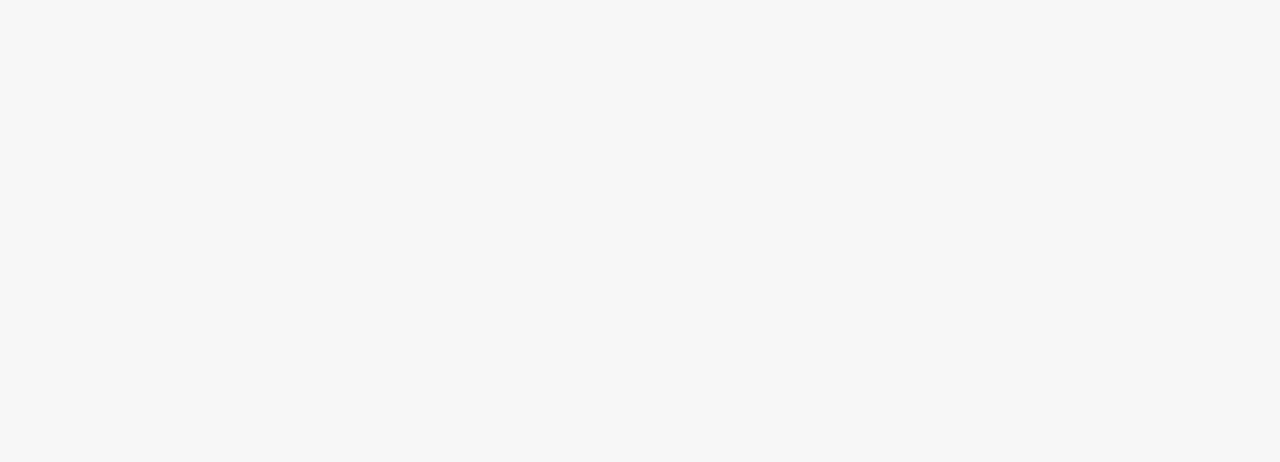
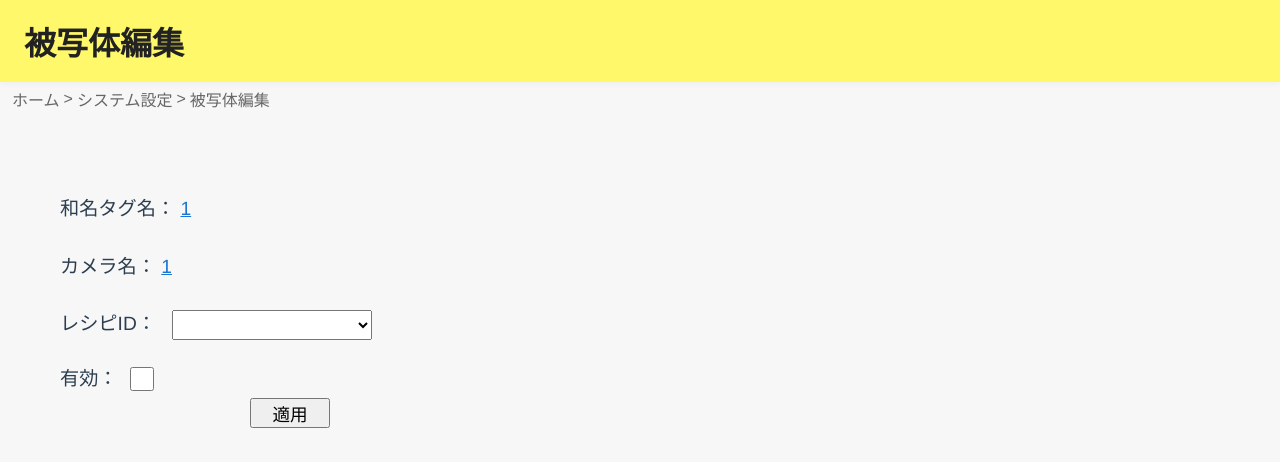
Before and after one commit to 38022/P3Icontrol, a Vue app: page /settingEdit/1/1/1/1 in a window 1280 px wide. Before the commit this address had no page. Shown: the top 462 px of the page. Built offline with nearby package versions, Linux system fonts and the light colour scheme.

Commit message:
被写体編集ページ修正

```diff
--- a/src/components/SettingEdit.vue
+++ b/src/components/SettingEdit.vue
@@ -12,10 +12,31 @@
     </nav>
     <div class="display-info">
       <div class="display-tag">
-        <p>和名タグ名：{{ decodedTag }}</p>
+        <p>
+        和名タグ名：
+        <router-link
+          v-if="decodedTag"
+          :to="{ name: 'TagInfo', params: { tag: encodeURIComponent(decodedTag), camera: encodeURIComponent(decodedCamera), recipeId: encodeURIComponent(decodedRecipeId) } }"
+        >
+          {{ decodedTag }}
+        </router-link>
+        <span v-else> </span>
+      </p>
       </div>
       <div class="display-camera">
-        <p>カメラ名：{{ decodedCamera }}</p>
+        <p>
+        カメラ名：
+          <router-link
+            v-if="decodedCamera"
+            :to="{ name: 'CameraInfo', params: {
+              camera: encodeURIComponent(decodedCamera),
+              tag: encodeURIComponent(decodedTag),
+              recipeId: encodeURIComponent(decodedRecipeId) } }"
+          >
+            {{ decodedCamera }}
+          </router-link>
+          <span v-else> </span>
+        </p>
       </div>
       <div class="display-recipe">
         <label>レシピID：</label>
@@ -60,6 +81,10 @@ export default {
     camera: {
       type: String,
       required: false
+    },
+    recipeId: {
+      type: String,
+      required: false
     }
   },
   computed: {
@@ -68,6 +93,9 @@ export default {
     },
     decodedCamera() {
       return this.camera ? decodeURIComponent(this.camera) : '';
+    },
+    decodedRecipeId() {
+      return this.recipeId ? decodeURIComponent(this.recipeId) : '';
     }
   }
 }
@@ -122,6 +150,15 @@ export default {
   margin-top: 60px;
   font-size: 1.2rem; /* 文字サイズを大きく */
   line-height: 2;    /* 行間 */
+}
+.display-info a,
+.display-info a:visited {
+  color: #1976d2;
+  text-decoration: underline;
+}
+.display-info a:hover {
+  text-decoration: underline;
+  color: #1256a0;
 }
 .display-recipe {
   display: flex;
--- a/src/components/SystemSetting.vue
+++ b/src/components/SystemSetting.vue
@@ -76,7 +76,8 @@
               :to="{ name: 'SettingEdit',
               params: { no: row.no,
               camera: encodeURIComponent(row.camera),
-              tag: encodeURIComponent(row.tag)
+              tag: encodeURIComponent(row.tag),
+              recipeId: encodeURIComponent(row.recipeId)
               } }">編集</router-link>
             </td>
             <td>
--- a/src/router/index.js
+++ b/src/router/index.js
@@ -30,25 +30,25 @@ const routes = [
    },
   { path: '/setting', component: SystemSetting },
   {
-    path: '/settingEdit/:no/:tag/:camera',
+    path: '/settingEdit/:no/:tag/:camera/:recipeId',
     name: 'SettingEdit',
     component: SettingEdit,
-    props: route => ({ no: route.params.no, tag: route.params.tag, camera: route.params.camera })
+    props: route => ({ no: route.params.no, tag: route.params.tag, camera: route.params.camera, recipeId: route.params.recipeId })
   },
   {
-    path: '/taginfo/:no/:tag/:camera/:recipeId',
+    path: '/taginfo/:tag/:camera/:recipeId',
     name: 'TagInfo',
     component: TagInfo,
     props: route => ({ tag: route.params.tag, camera: route.params.camera, recipeId: route.params.recipeId })
   },
   {
-    path: '/camerainfo/:no/:camera/:tag/:recipeId',
+    path: '/camerainfo/:camera/:tag/:recipeId',
     name: 'CameraInfo',
     component: CameraInfo,
     props: route => ({ camera: route.params.camera, tag: route.params.tag, recipeId: route.params.recipeId })
   },
   {
-    path: '/recipeinfo/:no/:recipeId/:tag',
+    path: '/recipeinfo/:recipeId/:tag',
     name: 'RecipeInfo',
     component: RecipeInfo,
     props: route => ({ recipeId: route.params.recipeId, tag: route.params.tag })
```
